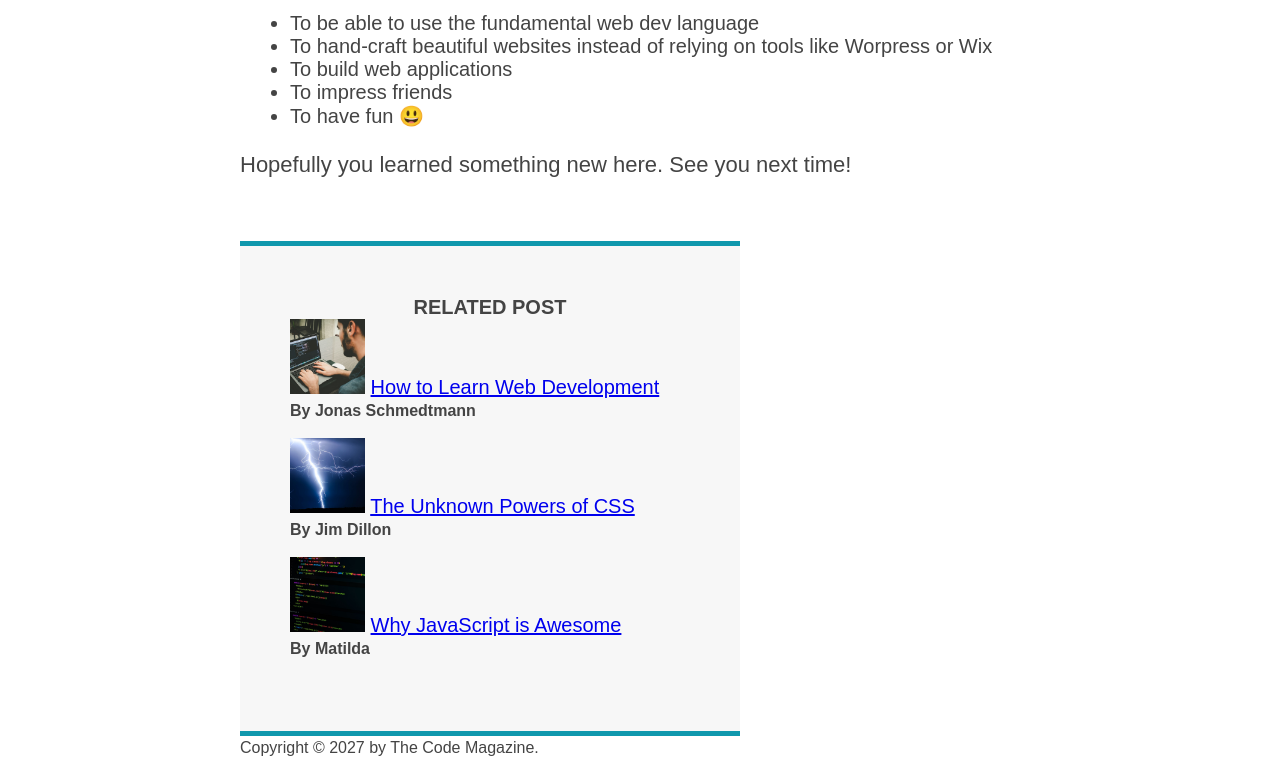
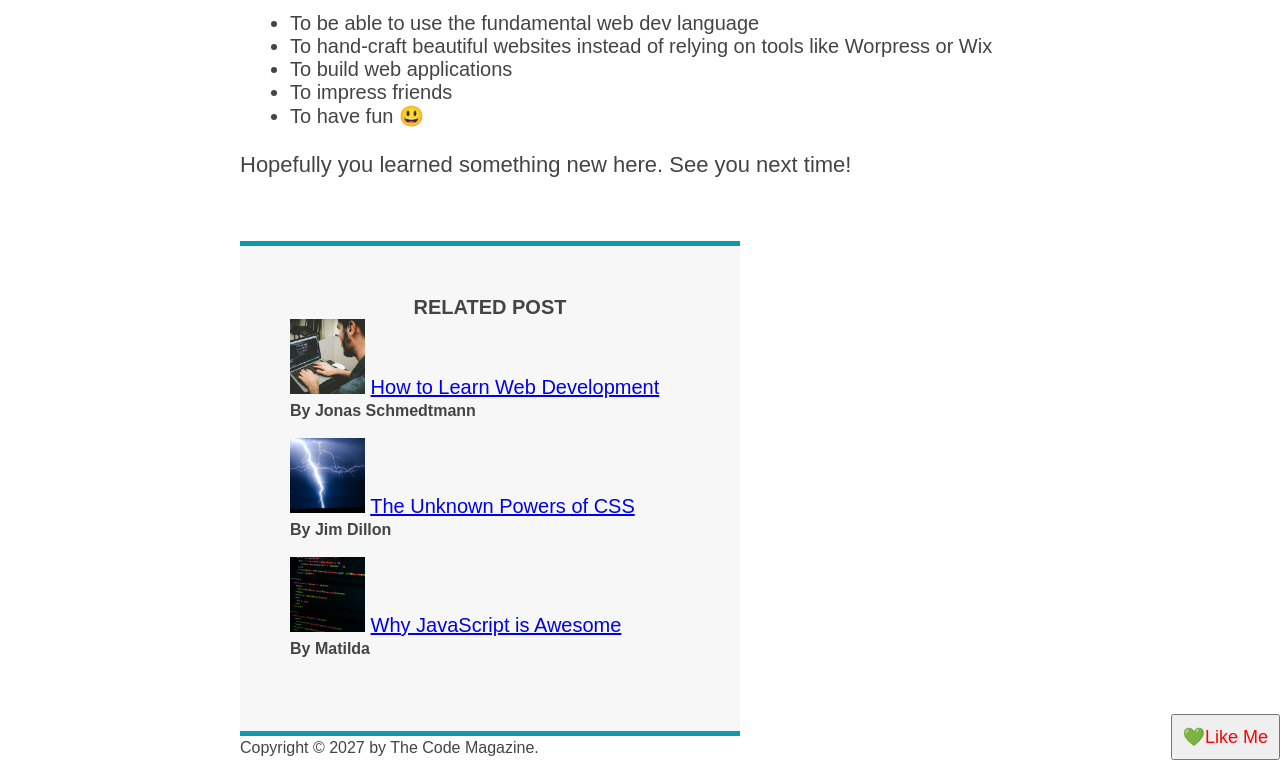
Before and after one commit to akshaymai/Html-Css-Design, a plain HTML site: page index_with_css.html in a window 1280 px wide. Shown: the part 1533-2308 px from the top of the page. Drawn offline with Linux system fonts and the light colour scheme.

Commit message:
add position properties

```diff
--- a/index_with_css.html
+++ b/index_with_css.html
@@ -12,11 +12,14 @@
       .container {
         width: 800px;
         margin: 0 auto;
+        /* position: relative; */
+
       }
       body {
         border-top: 10px solid #1098ad;
         font-family: sans-serif;
         color: #444;
+        position: relative;
       }
       h1,
       h2,
@@ -103,6 +106,22 @@
       .post-img {
         width: 100%;
         height: auto;
+      }
+      nav a:link{
+        display: inline-block;
+        margin-top: 10px;
+        margin-right: 30px;
+      }
+      nav a:last-child{
+        margin-right: 0;
+      }
+      .like-me{
+        padding: 10px;
+        font-size: 18px;
+        bottom: 0;
+        right: 0;
+        color: red;
+        position: absolute;
       }
       /* li:first-child {
 font-weight: bold;
@@ -268,5 +287,6 @@ a:active{
         <p id="copywrite">Copyright &copy; 2027 by The Code Magazine.</p>
       </footer>
     </div>
+    <button class="like-me">💚Like Me</button>
   </body>
 </html>
```
